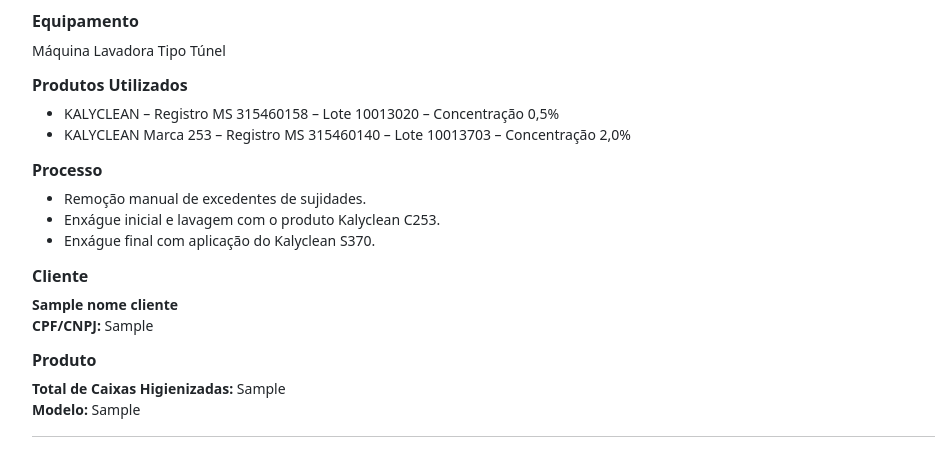
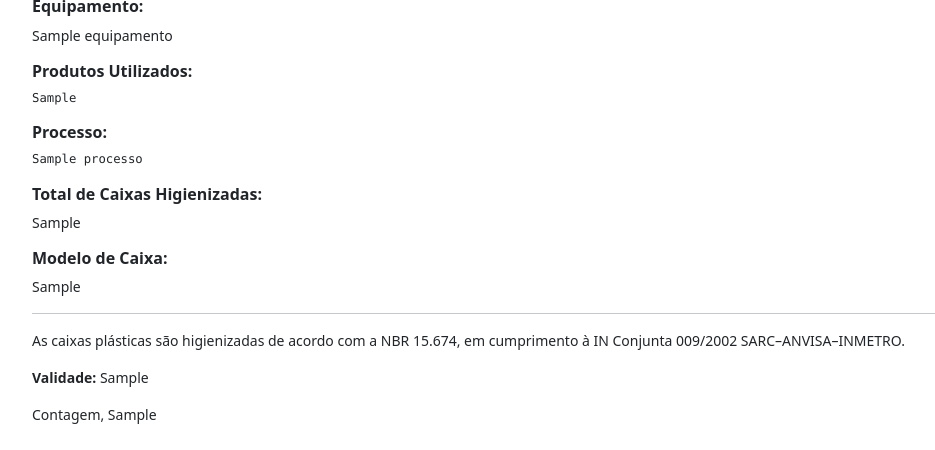
Before and after one commit to deciusmotta/laudo, a Flask app: template templates/laudo.html in a window 1280 px wide. Shown: the part 264-714 px from the top of the page, without its empty margins (16-951 px from the left). Run offline with Flask 3, Linux system fonts and the light colour scheme; the template is opened without the code that fills it: most values are stand-ins (such as "Sample title", 1, 10 or a date in 2020).

Commit message:
Update laudo.html

```diff
--- a/templates/laudo.html
+++ b/templates/laudo.html
@@ -7,79 +7,53 @@
   <style>
     body { background: white; font-size: 14px; }
     h2 { text-align: center; text-transform: uppercase; font-weight: bold; margin-bottom: 10px; }
-    .header { border-bottom: 2px solid #000; padding-bottom: 10px; margin-bottom: 15px; }
-    .barcode { position: absolute; right: 40px; top: 60px; }
-    .section-title { font-weight: bold; margin-top: 15px; }
-    p { margin: 0; }
+    @media print {
+      .no-print { display: none !important; }
+      body { margin: 0; }
+    }
   </style>
 </head>
 <body class="p-5">
-  <div class="position-relative">
-    <div class="barcode">
-      <img src="{{ barcode_path }}" width="180">
-      <p class="text-center small">Código: {{ numero_laudo }}</p>
-    </div>
-    <div class="text-center header">
-      <h2>ATESTADO DE HIGIENIZAÇÃO DE CAIXAS PLÁSTICAS</h2>
-      <p><em>Conforme Norma ABNT NBR 15674</em></p>
-    </div>
+  <div class="text-center">
+    <h2>ATESTADO DE HIGIENIZAÇÃO DE CAIXAS PLÁSTICAS</h2>
+    <p><em>Conforme Norma ABNT NBR 15674</em></p>
   </div>
 
   <p><strong>Nº:</strong> {{ numero_laudo }}</p>
-  <p>O Atestado de Higienização de Caixas Plásticas Vazias é válido até <strong>{{ data_validade }}</strong></p>
+  <p>O Atestado é válido até <strong>{{ data_validade }}</strong></p>
   <hr>
 
-  <p>Atestamos para os devidos fins que o processo de Higienização de Caixas Plásticas utilizado pela empresa
-  <strong>{{ nome_cliente }}</strong>, portadora do CNPJ <strong>{{ cpf_cnpj }}</strong>, localizada à Rod. BR-040, 383 – Galpão 01,
-  Bairro Vila Paris, Contagem, MG, CEP 32.150-340; é realizado de acordo com as normas e padrões necessários.</p>
+  <p>Atestamos que o processo de higienização utilizado pela empresa <strong>{{ nome_cliente }}</strong>,
+  CNPJ <strong>{{ cpf_cnpj }}</strong>, é realizado conforme normas e padrões necessários.</p>
 
-  <h6 class="section-title">Equipamento</h6>
-  <p>Máquina Lavadora Tipo Túnel</p>
+  <h6 class="mt-3"><strong>Equipamento:</strong></h6>
+  <p>{{ equipamento }}</p>
 
-  <h6 class="section-title">Produtos Utilizados</h6>
-  <ul>
-    <li>KALYCLEAN – Registro MS 315460158 – Lote 10013020 – Concentração 0,5%</li>
-    <li>KALYCLEAN Marca 253 – Registro MS 315460140 – Lote 10013703 – Concentração 2,0%</li>
-  </ul>
+  <h6 class="mt-3"><strong>Produtos Utilizados:</strong></h6>
+  <pre>{{ produtos_utilizados }}</pre>
 
-  <h6 class="section-title">Processo</h6>
-  <ul>
-    <li>Remoção manual de excedentes de sujidades.</li>
-    <li>Enxágue inicial e lavagem com o produto Kalyclean C253.</li>
-    <li>Enxágue final com aplicação do Kalyclean S370.</li>
-  </ul>
+  <h6 class="mt-3"><strong>Processo:</strong></h6>
+  <pre>{{ processo }}</pre>
 
-  <h6 class="section-title">Cliente</h6>
-  <p><strong>{{ nome_cliente }}</strong></p>
-  <p><strong>CPF/CNPJ:</strong> {{ cpf_cnpj }}</p>
+  <h6 class="mt-3"><strong>Total de Caixas Higienizadas:</strong></h6>
+  <p>{{ qtd_caixas }}</p>
 
-  <h6 class="section-title">Produto</h6>
-  <p><strong>Total de Caixas Higienizadas:</strong> {{ qtd_caixas }}</p>
-  <p><strong>Modelo:</strong> {{ modelo_caixas }}</p>
+  <h6 class="mt-3"><strong>Modelo de Caixa:</strong></h6>
+  <p>{{ modelo_caixas }}</p>
 
   <hr>
-  <p>As caixas plásticas são higienizadas conforme NBR 15.674, em cumprimento à IN Conjunta 009/2002 SARC-ANVISA-INMETRO.</p>
+  <p>As caixas plásticas são higienizadas de acordo com a NBR 15.674, em cumprimento à IN Conjunta 009/2002 SARC–ANVISA–INMETRO.</p>
 
   <p><strong>Validade:</strong> {{ data_validade }}</p>
-  <p class="mt-4">Contagem, {{ data_emissao }}</p>
+  <p class="mt-3">Contagem, {{ data_emissao }}</p>
 
-  <p class="mt-4 small text-muted">
-    Confira a autenticidade deste laudo através do código de barras impresso ao lado, integrado ao nosso WebService.
-  </p>
+  <div class="mt-5 text-center">
+    <img src="{{ barcode_path }}" width="200"><br>
+    <small>Código: {{ numero_laudo }}</small>
+  </div>
 
-  <div class="text-center mt-4 d-flex justify-content-center gap-3">
+  <div class="text-center mt-4 no-print">
     <a href="/" class="btn btn-secondary">Voltar</a>
-    <form action="/baixar_pdf" method="POST">
-      <input type="hidden" name="numero_laudo" value="{{ numero_laudo }}">
-      <input type="hidden" name="data_emissao" value="{{ data_emissao }}">
-      <input type="hidden" name="data_validade" value="{{ data_validade }}">
-      <input type="hidden" name="cpf_cnpj" value="{{ cpf_cnpj }}">
-      <input type="hidden" name="nome_cliente" value="{{ nome_cliente }}">
-      <input type="hidden" name="qtd_caixas" value="{{ qtd_caixas }}">
-      <input type="hidden" name="modelo_caixas" value="{{ modelo_caixas }}">
-      <input type="hidden" name="barcode_path" value="{{ barcode_path }}">
-      <button type="submit" class="btn btn-primary">Baixar PDF</button>
-    </form>
   </div>
 </body>
 </html>
```
